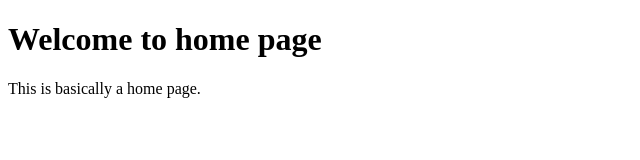
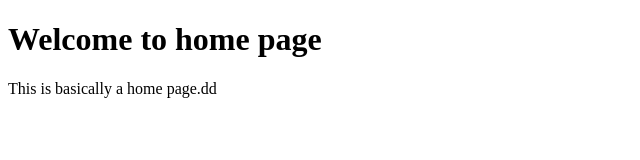
Before and after one commit to AkshayChouguleac1/git-practice, a plain HTML site: page Index.html in a window 1280 px wide. Shown: the full height of the page, 0-640 px from the left. Drawn offline with Linux system fonts and the light colour scheme.

Commit message:
third commit

```diff
--- a/Index.html
+++ b/Index.html
@@ -9,6 +9,6 @@
 <body>
     <h1>Welcome to home page</h1>
 
-    <p>This is basically a home page.</p>
+    <p>This is basically a home page.dd</p>
 </body>
 </html>
```
